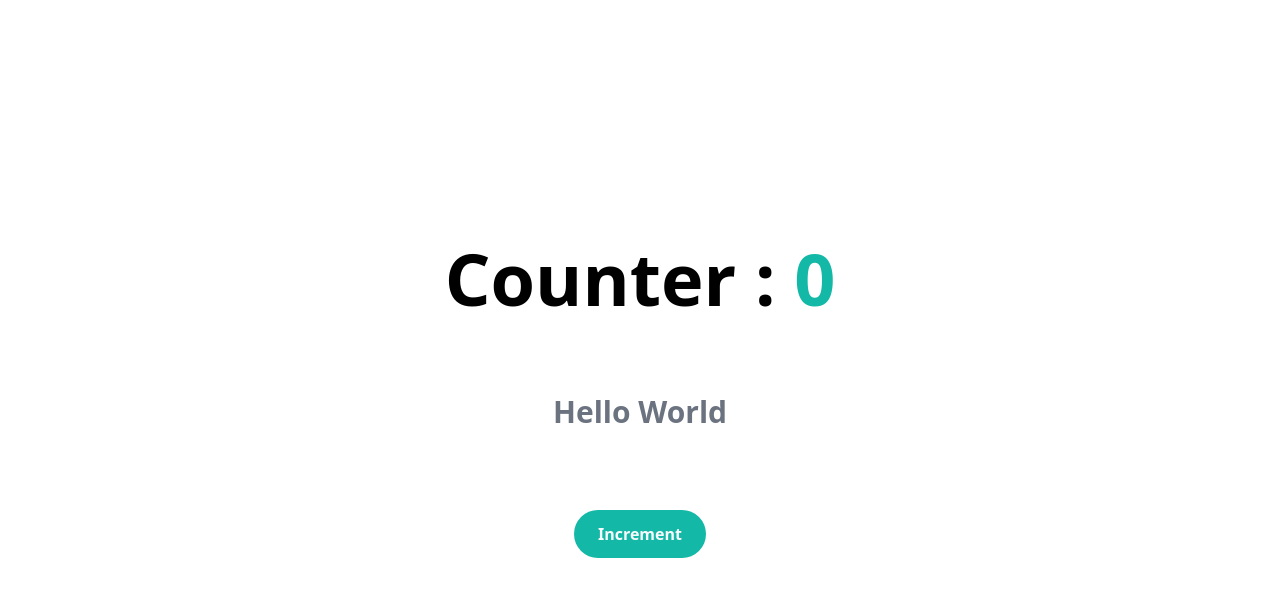
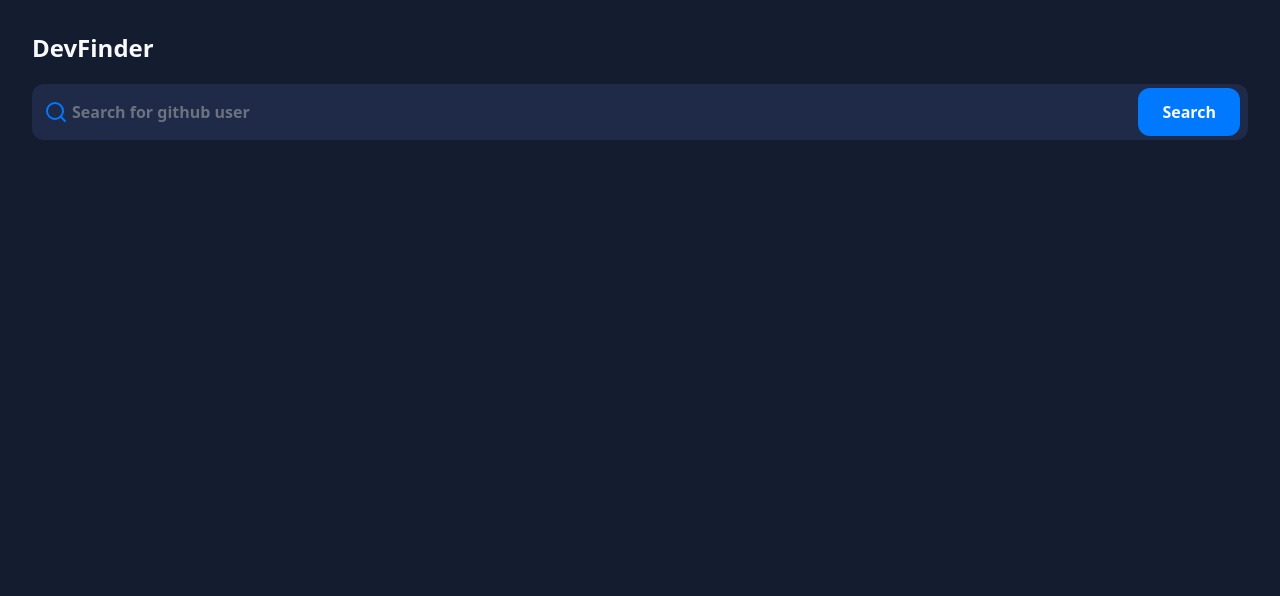
Before and after one commit to moutafatin1/github-users-finder, a React (Vite) app: page / in a window 1280 px wide. Shown: the top 596 px of the page. Built offline with nearby package versions, Linux system fonts and the light colour scheme.

Commit message:
feat: basic search input

```diff
--- a/package.json
+++ b/package.json
@@ -20,11 +20,13 @@
   },
   "dependencies": {
     "react": "^18.2.0",
-    "react-dom": "^18.2.0"
+    "react-dom": "^18.2.0",
+    "react-icons": "^4.6.0"
   },
   "devDependencies": {
     "@commitlint/cli": "^17.1.2",
     "@commitlint/config-conventional": "^17.1.0",
+    "@tailwindcss/forms": "^0.5.3",
     "@testing-library/jest-dom": "^5.16.5",
     "@testing-library/react": "^13.4.0",
     "@types/react": "^18.0.17",
--- a/src/App.tsx
+++ b/src/App.tsx
@@ -1,20 +1,11 @@
-import { useState } from 'react';
+import { SearchInput } from './components';
 
 const App = () => {
-  const [counter, setCounter] = useState(0);
   return (
-    <main className='h-screen'>
-      <div className='flex h-full flex-col items-center justify-center space-y-20'>
-        <h1 className='text-7xl font-bold'>
-          Counter : <span className='text-teal-500'>{counter}</span>
-        </h1>
-        <h2 className='text-3xl font-bold text-gray-500'>Hello World</h2>
-        <button
-          onClick={() => setCounter((count) => count + 1)}
-          className='rounded-full bg-teal-500 px-6 py-3 font-bold text-slate-50 transition-all hover:bg-teal-600 hover:text-slate-100 focus:outline-none focus:ring-2 focus:ring-teal-500 focus:ring-offset-2 active:scale-95'
-        >
-          Increment
-        </button>
+    <main className='flex h-screen  justify-center bg-very-dark-blue p-8'>
+      <div className='flex w-full flex-col gap-5'>
+        <h1 className='text-2xl font-bold text-slate-50'>DevFinder</h1>
+        <SearchInput />
       </div>
     </main>
   );
--- /dev/null
+++ b/src/components/SearchInput/SearchInput.tsx
@@ -0,0 +1,17 @@
+import { FiSearch } from 'react-icons/fi';
+
+export const SearchInput = () => {
+  return (
+    <div className='relative w-full'>
+      <input
+        type='text'
+        className='w-full rounded-xl border-none bg-dark-blue px-10 py-4 font-bold text-slate-50 hover:bg-dark-blue/70 focus:border-primary'
+        placeholder='Search for github user'
+      />
+      <FiSearch className='absolute top-1/2 left-3 -translate-y-1/2 text-2xl text-primary' />
+      <button className='absolute right-2 top-1/2 -translate-y-1/2 rounded-xl bg-primary px-6 py-3 font-bold text-slate-50'>
+        Search
+      </button>
+    </div>
+  );
+};
--- /dev/null
+++ b/src/components/SearchInput/index.ts
@@ -0,0 +1 @@
+export * from './SearchInput';
--- /dev/null
+++ b/src/components/index.ts
@@ -0,0 +1 @@
+export * from './SearchInput';
--- a/tailwind.config.cjs
+++ b/tailwind.config.cjs
@@ -1,3 +1,4 @@
+/* eslint-disable import/no-extraneous-dependencies */
 /** @type {import('tailwindcss').Config} */
 module.exports = {
   content: ['./index.html', './src/**/*.{js,ts,jsx,tsx}'],
@@ -10,5 +11,5 @@ module.exports = {
       },
     },
   },
-  plugins: [],
+  plugins: [require('@tailwindcss/forms')],
 };
```
Also changed, not shown: .eslintrc.cjs, 1 other file (tests, documents, lock files or other folders).
